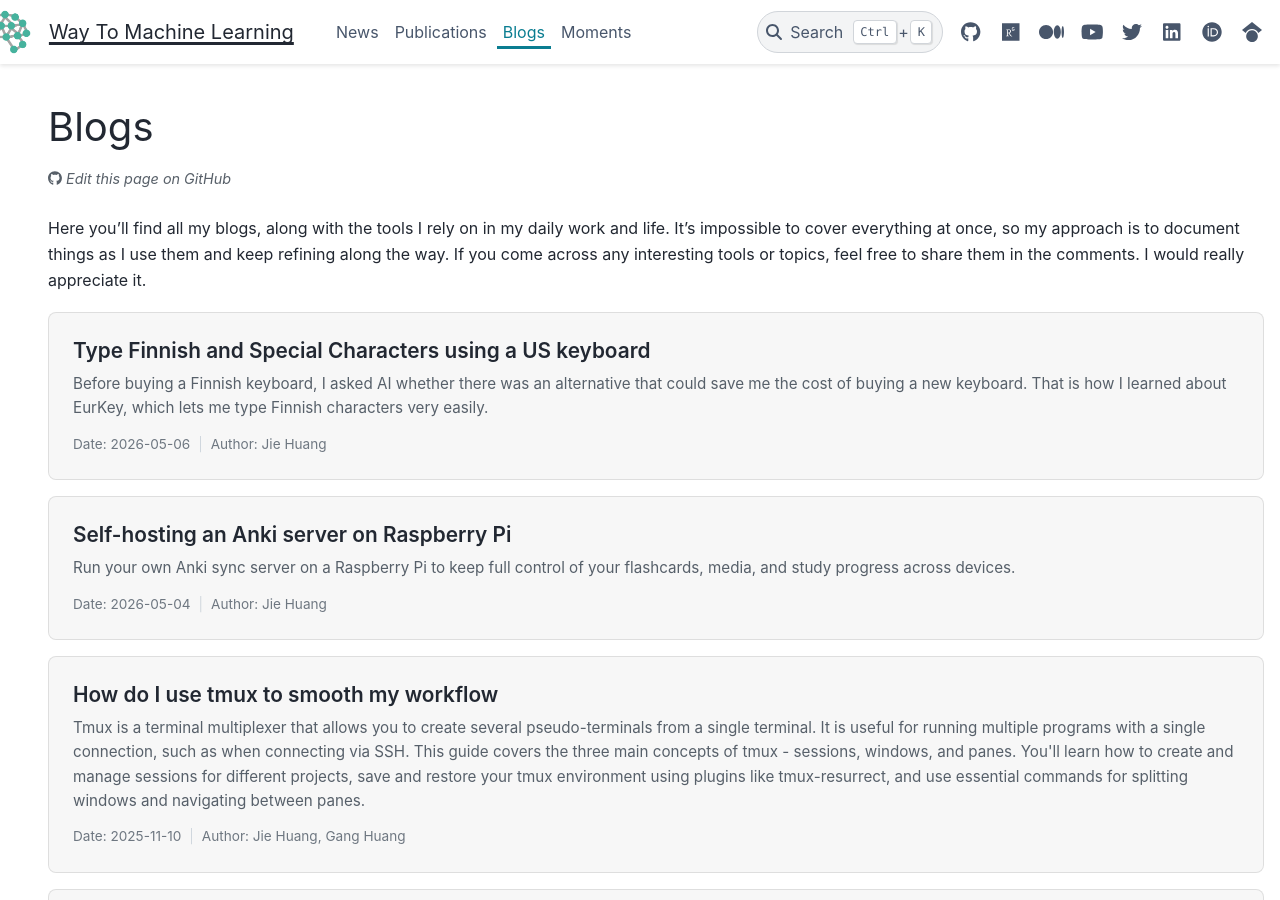
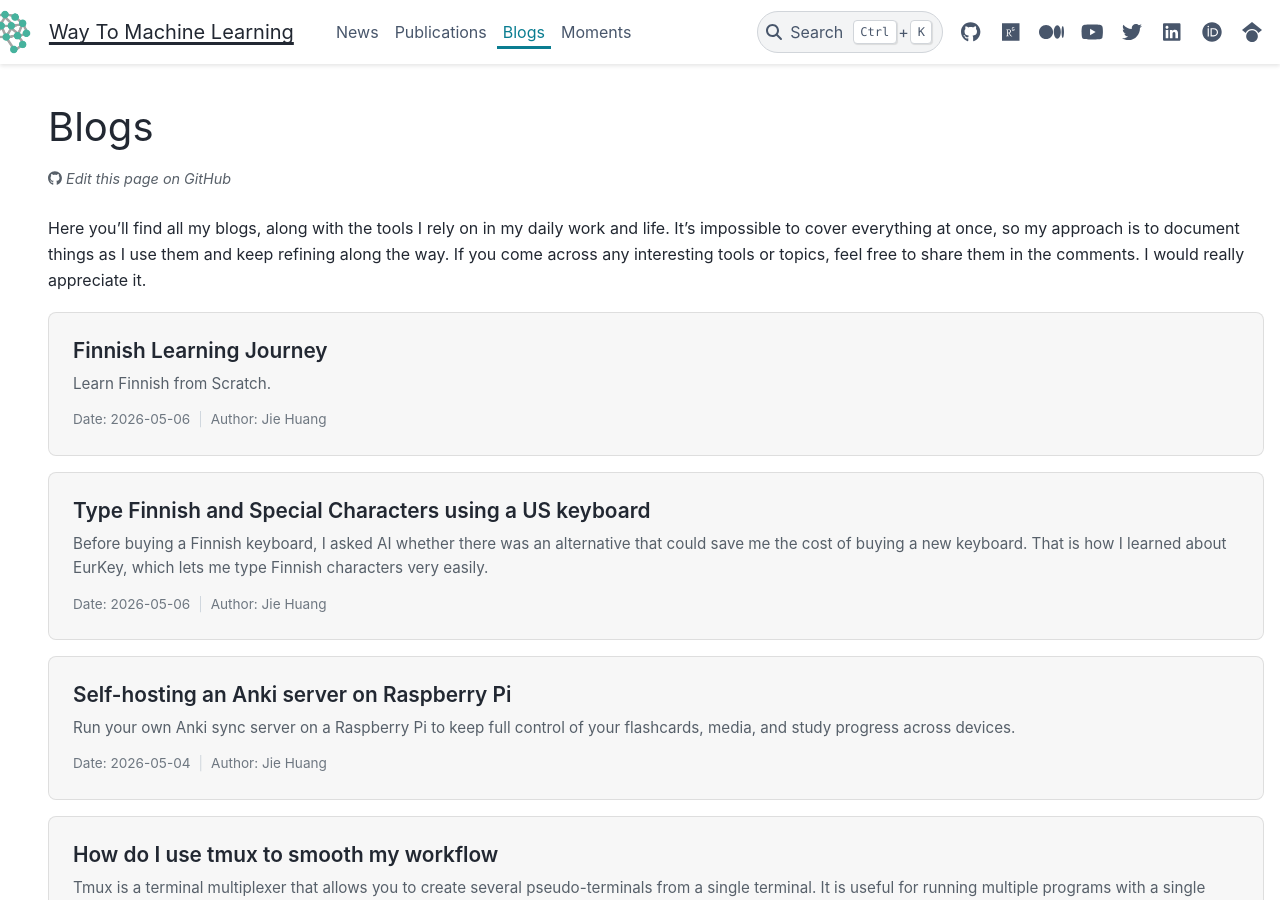
Before and after one commit to way2ml/way2ml.github.io, a Sphinx documentation site: the page built from doc/enter_blogs.md, in a window 1280 px wide and 900 px high. Built offline with Sphinx 7.4.7 and the PyData theme 0.15.4, drawn with Linux system fonts in a browser that asks for light colours; comment, search, counter and statistics services are not loaded; some of the changed lines change nothing that is shown.

Commit message:
add blog: finnsh

````diff
--- /dev/null
+++ b/doc/blogs/finnish.md
@@ -0,0 +1,34 @@
+---
+title: Finnish  Learning Journey
+date: 2026-05-06
+author: Jie Huang
+comment: True
+description: Learn Finnish from Scratch.
+---
+
+# Luvut
+1 2 3 4 5 6 7 8 9  10
+yksi kaksi kolme naljä viisi kuusi seitsemän kahdeksan yhdeksän kymmenen
+
+11 12 13 14 15 16 17 18 19 20
+yksitoista kaksitoista kolmetoista neijätoista viisitoista kuusitoista seitsemäntoista kahdeksantoista yhdeksätoista kaksikymmentä
+
+100 200 300 400 500 600 700 8 00 900 1000
+
+# Päivät
+1 2 3 4 5 6 7
+maanantai tiistai keskiviikko torstai perjantai lauantai sunnuntai
+
+# Kuukaudet
+1 2 3 4 5 6 7 8 9 10 11 12
+tammikuu helmikuu maaliskuu huhtikuu toukokuu kesäkuu heinäkuu elokuu syyskuu lokakuu marraskuu joulukuu
+
+# Spring Summer Autum Winter
+kevät kesä syksy talvi
+
+
+## References
+```{bibliography}
+:filter: docname in docnames
+:style: unsrt
+```
--- a/doc/enter_blogs.md
+++ b/doc/enter_blogs.md
@@ -8,6 +8,7 @@ feel free to share them in the comments. I would really appreciate it.
 
 ```{toctree}
 :hidden:
+blogs/finnish
 blogs/type
 blogs/anki_server
 blogs/tmux
@@ -16,6 +17,7 @@ blogs/sphinx
 ```
 
 ```{blog-cards}
+blogs/finnish
 blogs/type
 blogs/anki_server
 blogs/tmux
````
